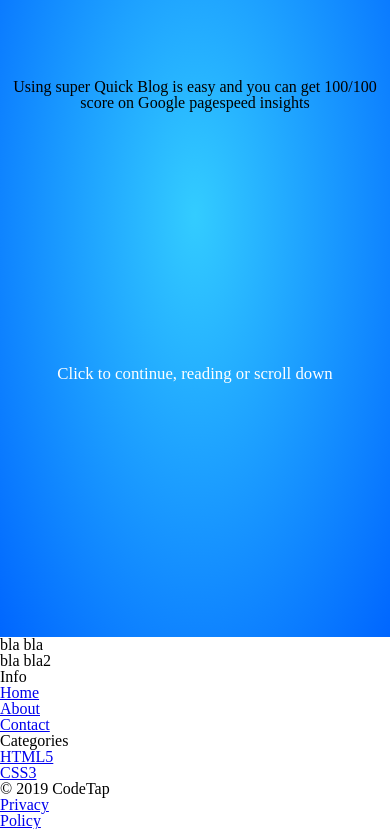
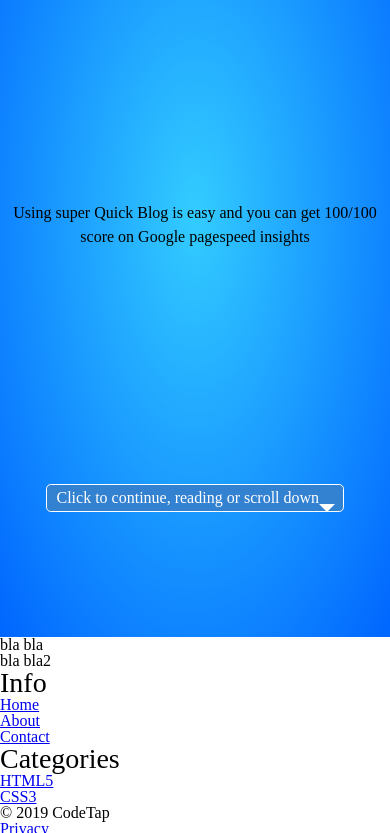
Before and after one commit to tandaraelena/quick-blog, a plain HTML site: page src/index.pug in a window 390 px wide. Shown: the part 207-1040 px from the top of the page. Drawn offline with nearby package versions, Linux system fonts and the light colour scheme; files that its build step writes are made by us from their sources; a web font is replaced by a local one.

Commit message:
Adapt the QB's landing page on mobile

```diff
--- a/src/_component/config/color.scss
+++ b/src/_component/config/color.scss
@@ -3,3 +3,4 @@ $color-golden-grass: #dd9a2d;
 $color-white: #fff;
 $color-dodger-blue: #33ccff;
 $color-blue-ribbon: #0066FF;
+$color-mariner: #3381D1;
--- /dev/null
+++ b/src/_component/config/font.scss
@@ -0,0 +1,56 @@
+/* cyrillic-ext */
+@font-face {
+  font-family: 'Open Sans';
+  font-style: normal;
+  font-weight: 400;
+  src: local('Open Sans Regular'), local('OpenSans-Regular'), url(https://fonts.gstatic.com/s/opensans/v16/mem8YaGs126MiZpBA-UFWJ0bbck.woff2) format('woff2');
+  unicode-range: U+0460-052F, U+1C80-1C88, U+20B4, U+2DE0-2DFF, U+A640-A69F, U+FE2E-FE2F;
+}
+/* cyrillic */
+@font-face {
+  font-family: 'Open Sans';
+  font-style: normal;
+  font-weight: 400;
+  src: local('Open Sans Regular'), local('OpenSans-Regular'), url(https://fonts.gstatic.com/s/opensans/v16/mem8YaGs126MiZpBA-UFUZ0bbck.woff2) format('woff2');
+  unicode-range: U+0400-045F, U+0490-0491, U+04B0-04B1, U+2116;
+}
+/* greek-ext */
+@font-face {
+  font-family: 'Open Sans';
+  font-style: normal;
+  font-weight: 400;
+  src: local('Open Sans Regular'), local('OpenSans-Regular'), url(https://fonts.gstatic.com/s/opensans/v16/mem8YaGs126MiZpBA-UFWZ0bbck.woff2) format('woff2');
+  unicode-range: U+1F00-1FFF;
+}
+/* greek */
+@font-face {
+  font-family: 'Open Sans';
+  font-style: normal;
+  font-weight: 400;
+  src: local('Open Sans Regular'), local('OpenSans-Regular'), url(https://fonts.gstatic.com/s/opensans/v16/mem8YaGs126MiZpBA-UFVp0bbck.woff2) format('woff2');
+  unicode-range: U+0370-03FF;
+}
+/* vietnamese */
+@font-face {
+  font-family: 'Open Sans';
+  font-style: normal;
+  font-weight: 400;
+  src: local('Open Sans Regular'), local('OpenSans-Regular'), url(https://fonts.gstatic.com/s/opensans/v16/mem8YaGs126MiZpBA-UFWp0bbck.woff2) format('woff2');
+  unicode-range: U+0102-0103, U+0110-0111, U+1EA0-1EF9, U+20AB;
+}
+/* latin-ext */
+@font-face {
+  font-family: 'Open Sans';
+  font-style: normal;
+  font-weight: 400;
+  src: local('Open Sans Regular'), local('OpenSans-Regular'), url(https://fonts.gstatic.com/s/opensans/v16/mem8YaGs126MiZpBA-UFW50bbck.woff2) format('woff2');
+  unicode-range: U+0100-024F, U+0259, U+1E00-1EFF, U+2020, U+20A0-20AB, U+20AD-20CF, U+2113, U+2C60-2C7F, U+A720-A7FF;
+}
+/* latin */
+@font-face {
+  font-family: 'Open Sans';
+  font-style: normal;
+  font-weight: 400;
+  src: local('Open Sans Regular'), local('OpenSans-Regular'), url(https://fonts.gstatic.com/s/opensans/v16/mem8YaGs126MiZpBA-UFVZ0b.woff2) format('woff2');
+  unicode-range: U+0000-00FF, U+0131, U+0152-0153, U+02BB-02BC, U+02C6, U+02DA, U+02DC, U+2000-206F, U+2074, U+20AC, U+2122, U+2191, U+2193, U+2212, U+2215, U+FEFF, U+FFFD;
+}
--- a/src/_component/layout/base.pug
+++ b/src/_component/layout/base.pug
@@ -5,6 +5,7 @@ html
         title=title
         meta(name="description", content=description)
         link(rel="stylesheet", href="style.css")
+        //- link(href="https://fonts.googleapis.com/css?family=Open+Sans", rel="stylesheet")
     body
         block content
         include ../menu/menu
--- a/src/_component/layout/layout.scss
+++ b/src/_component/layout/layout.scss
@@ -2,6 +2,11 @@
 html,
 body {
   height: 100%;
+  font-family: 'Open Sans';
+}
+
+@media screen and (min-width: 25em){
+  html { font-size: calc( 16px + (24 - 16) * (100vw - 400px) / (800 - 400) ); }
 }
 
 .welcome {
@@ -9,6 +14,7 @@ body {
   display: flex;
   flex-wrap: wrap;
   text-align: center;
+  align-items: center;
   justify-content: center;
   background-image: (radial-gradient(
     ellipse, $color-dodger-blue, $color-blue-ribbon
@@ -16,13 +22,44 @@ body {
 
   h1 {
     color: $color-white;
-    font-size: 2rem;
+    font-weight: bold;
+    // font-size: 2rem;
   }
 
-  a {
-      color: $color-white;
-      text-decoration: none;
-      font-size: 1.05rem;
+  .welcome__description {
+    line-height: 1.5;
+    padding: 0 0.5rem;
+  }
+
+  a.scroll-down {
+    padding: 0.3rem 0.6rem;
+    border-radius: 0.3rem;
+    margin: 1rem;
+    color: $color-white;
+    text-decoration: none;
+    font-size: 1rem;
+    border: 0.1rem solid $color-white;
+    position: relative;
+    padding-right: 1.5rem;
+    background-color: $color-mariner;
+
+    &:hover {
+      border: 0.1rem solid $color-blue-ribbon;
+    }
+
+    &:after {
+      content: '';
+      position: absolute;
+      right: 0.5rem;
+      top: 1.2rem;
+      display: block;
+      width: 0px;
+      height: 0px;
+      border-top: 0.5rem solid $color-white;
+      border-left: 0.5rem solid transparent;
+      border-right: 0.5rem solid transparent;
+
+    }
   }
 }
 
--- /dev/null
+++ b/src/_component/layout/typography.scss
@@ -0,0 +1,18 @@
+h1 {
+  font-size: 2.5rem;
+}
+h2 {
+  font-size: 2rem;
+}
+h3 {
+  font-size: 1.75rem;
+}
+h4 {
+  font-size: 1.5rem;
+}
+h5 {
+  font-size: 1.25rem;
+}
+h6 {
+  font-size: 1rem;
+}
--- a/src/index.pug
+++ b/src/index.pug
@@ -7,8 +7,8 @@ block config
 block content
     .welcome
         h1=title
-        p=description
-        a(href="#continue") Click to continue, reading or scroll down
+        p.welcome__description=description
+        a.scroll-down(href="#continue") Click to continue, reading or scroll down
     #continue
     p.lead bla bla
     p
--- a/src/style.scss
+++ b/src/style.scss
@@ -1,3 +1,5 @@
 @import '_component/layout/reset';
+@import '_component/config/font';
+@import '_component/layout/typography';
 @import '_component/config/color';
 @import '_component/layout/layout';
```
